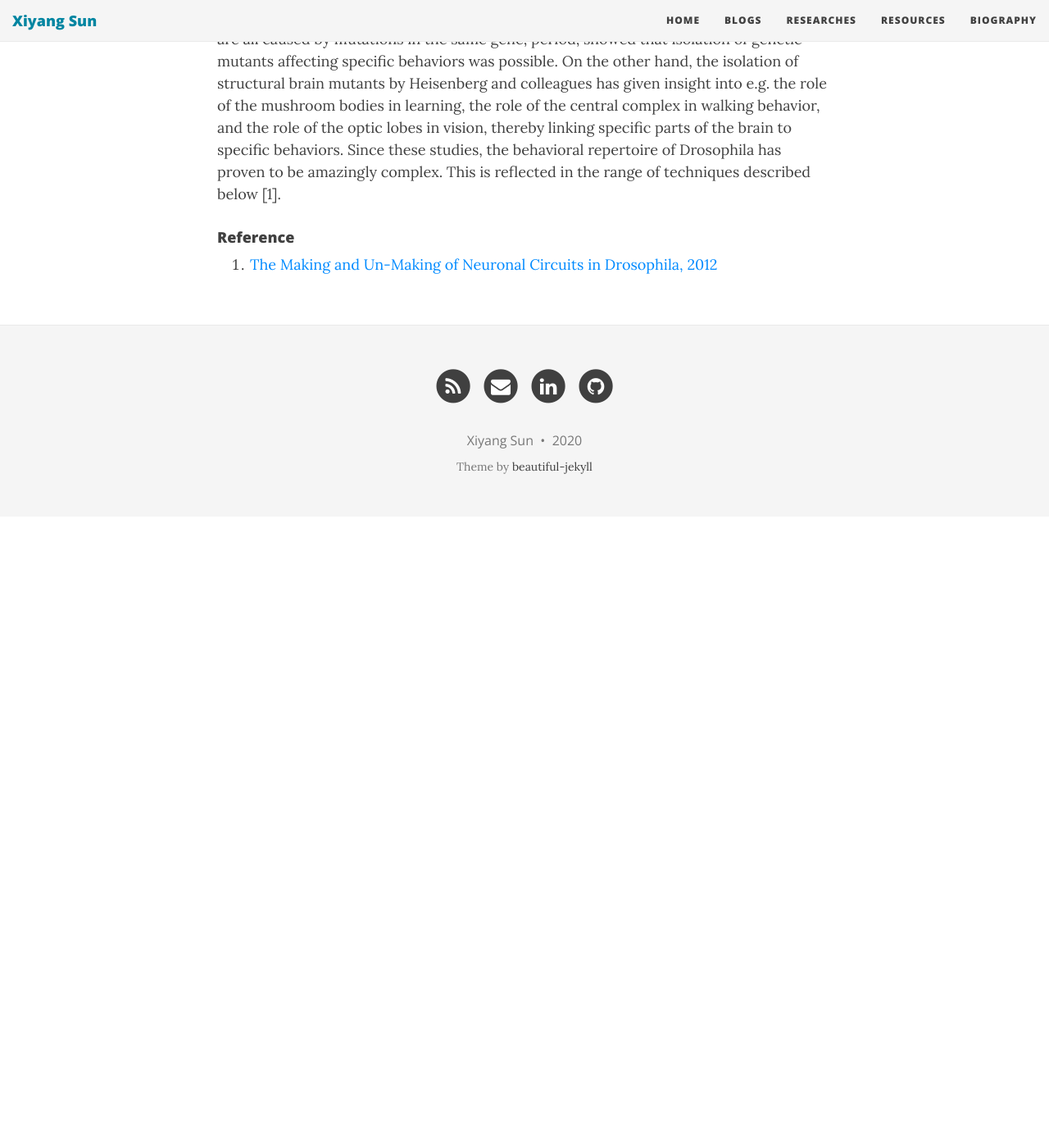
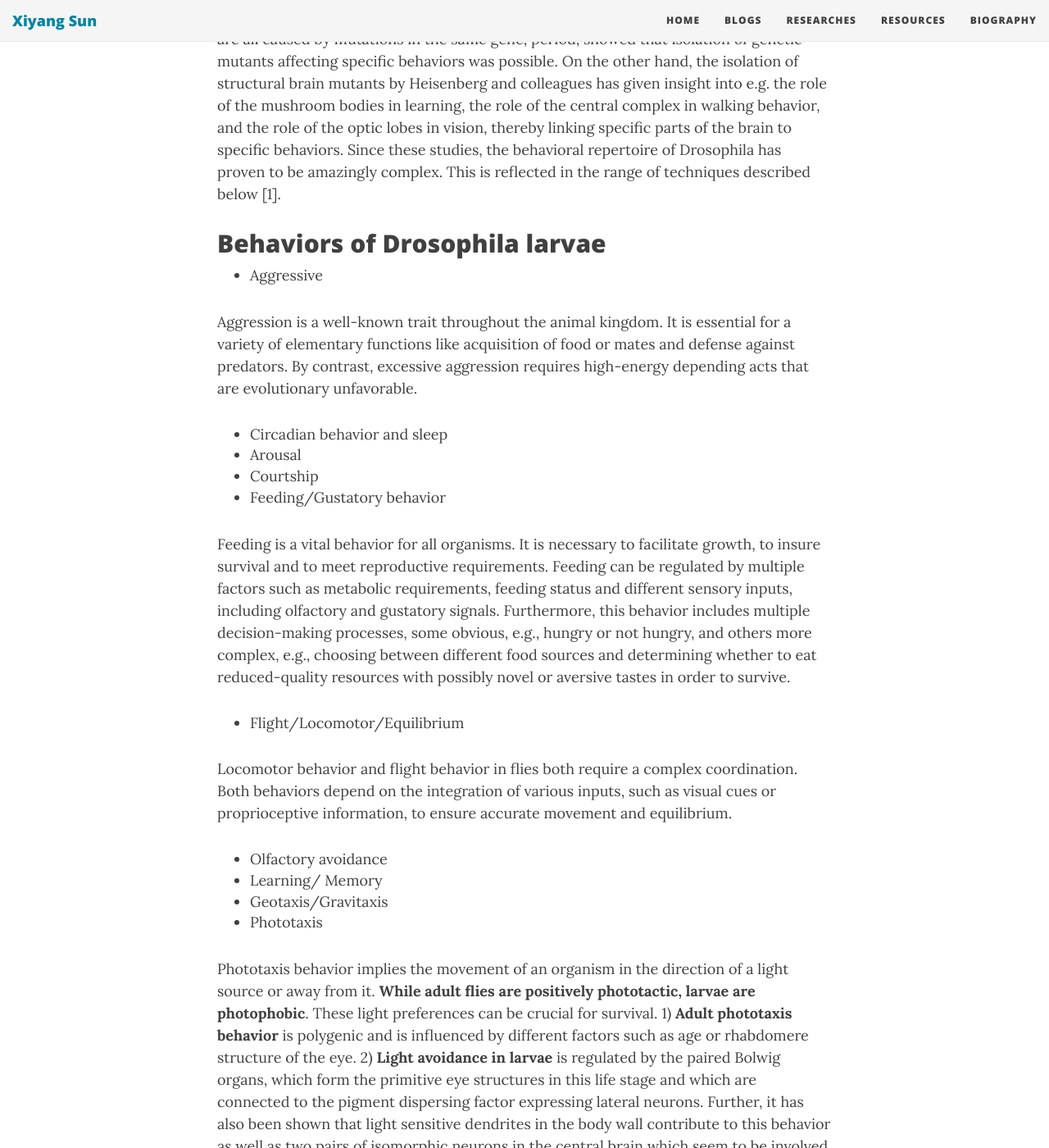
Before and after one commit to AlbertLordsun/AlbertLordsun.github.io, a Jekyll site: the page built from blogs/Research-Neuroscience-Behavioral repertoire of Drosophila larvae.md, in a window 1280 px wide and 1400 px high, scrolled down 501 px. Shown: the whole window at 82% size. Built offline with Jekyll 4.4.1, drawn with Linux system fonts in a browser that asks for light colours; nearby versions of some CDN libraries; before the commit the page ends 1131 px from its top, so only the background shows below that; some of the changed text lies outside the part shown.

Commit message:
Update Research-Neuroscience-Behavioral repertoire of Drosophila larvae.md

```diff
--- a/blogs/Research-Neuroscience-Behavioral repertoire of Drosophila larvae.md
+++ b/blogs/Research-Neuroscience-Behavioral repertoire of Drosophila larvae.md
@@ -13,5 +13,28 @@ and the role of the optic lobes in vision, thereby linking specific parts of the
 Since these studies, the behavioral repertoire of Drosophila has proven to be amazingly complex.
 This is reflected in the range of techniques described below [1].
 
+## Behaviors of Drosophila larvae
+* Aggressive
+
+ Aggression is a well-known trait throughout the animal kingdom. It is essential for a variety of elementary functions like acquisition of food or mates and defense against predators. By contrast, excessive aggression requires high-energy depending acts that are evolutionary unfavorable.
+* Circadian behavior and sleep
+* Arousal
+* Courtship
+* Feeding/Gustatory behavior
+
+ Feeding is a vital behavior for all organisms. It is necessary to facilitate growth, to insure survival and to meet reproductive requirements. Feeding can be regulated by multiple factors such as metabolic requirements, feeding status and different sensory inputs, including olfactory and gustatory signals. Furthermore, this behavior includes multiple decision-making processes, some obvious, e.g., hungry or not hungry, and others more complex, e.g., choosing between different food sources and determining whether to eat reduced-quality resources with possibly novel or aversive tastes in order to survive.
+* Flight/Locomotor/Equilibrium
+
+Locomotor behavior and flight behavior in flies both require a complex coordination. Both behaviors depend on the integration of various inputs, such as visual cues or proprioceptive information, to ensure accurate movement and equilibrium.
+* Olfactory avoidance
+* Learning/ Memory
+* Geotaxis/Gravitaxis
+* Phototaxis
+
+ Phototaxis behavior implies the movement of an organism in the direction of a light source or away from it. **While adult flies are positively phototactic, larvae are photophobic**. These light preferences can be crucial for survival. 1) **Adult phototaxis behavior** is polygenic and is influenced by different factors such as age or rhabdomere structure of the eye. 2) **Light avoidance in larvae** is regulated by the paired Bolwig organs, which form the primitive eye structures in this life stage and which are connected to the pigment dispersing factor expressing lateral neurons. Further, it has also been shown that light sensitive dendrites in the body wall contribute to this behavior as well as two pairs of isomorphic neurons in the central brain which seem to be involved in the decision between light and dark.
+
+
+
+
 #### Reference
 1. [The Making and Un-Making of Neuronal Circuits in Drosophila, 2012](https://link.springer.com/book/10.1007/978-1-61779-830-6)
```
